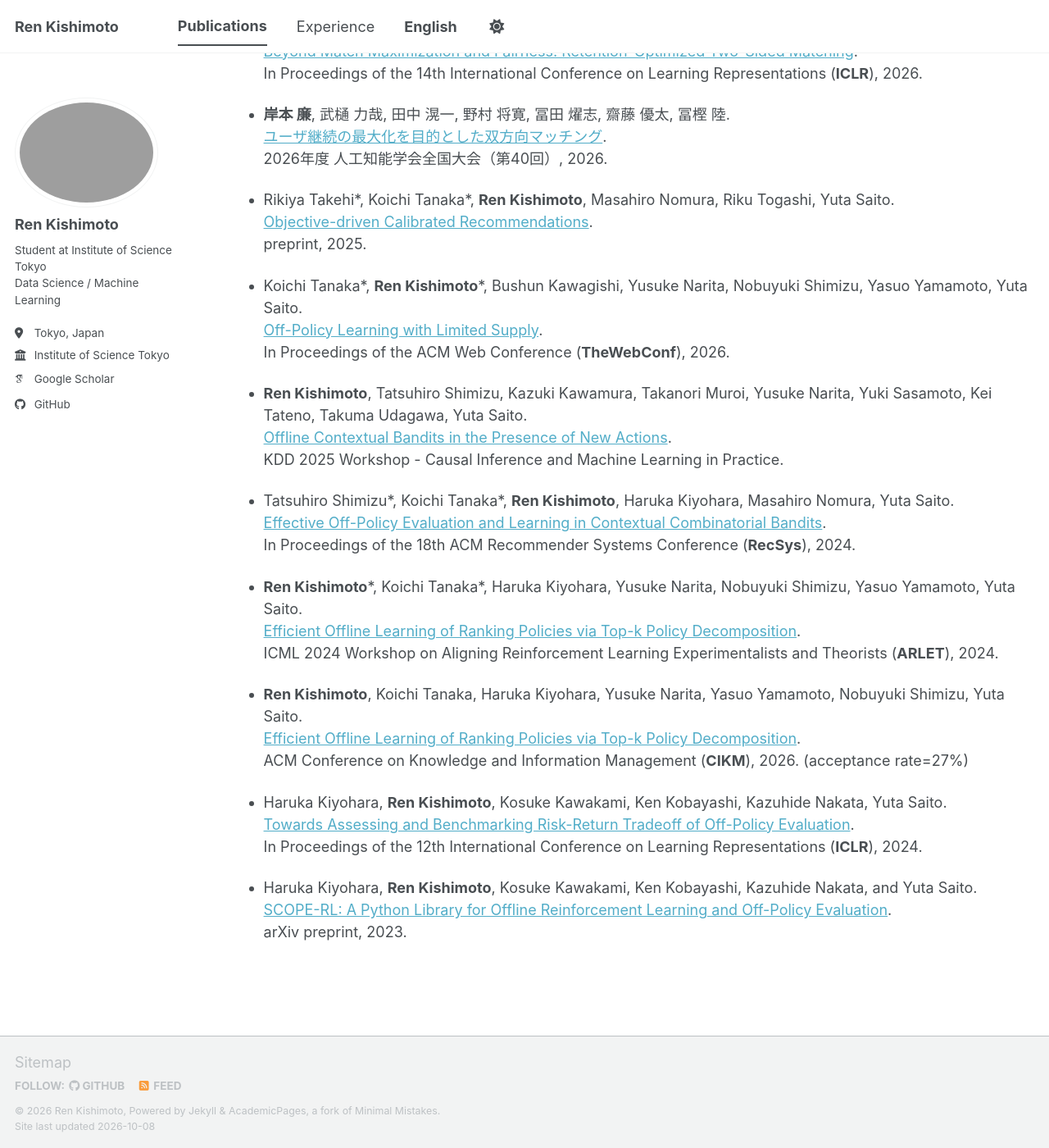
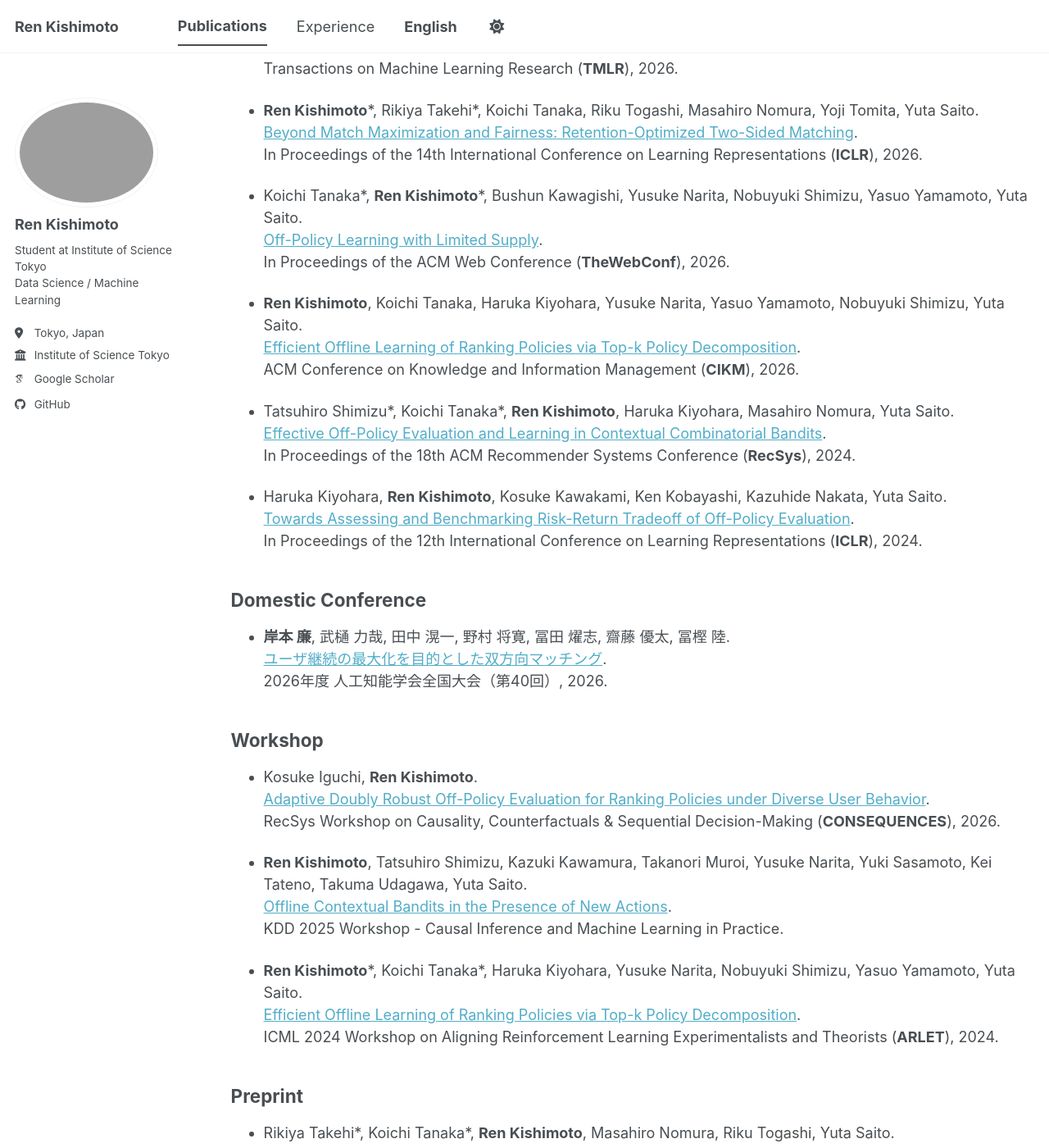
Before and after one commit to kishi6/kishi6.github.io, a Jekyll site: the page built from ja/publications.md, in a window 1280 px wide and 1400 px high, scrolled down 230 px. Shown: the whole window at 82% size. Built offline with Jekyll 4.4.1, drawn with Linux system fonts in a browser that asks for light colours; some web fonts are replaced; a script bundle is joined from its source files by our own code; library files that are not in the unit come from our copies; some of the changed text lies outside the part shown.

Commit message:
Update publications: add TMLR/CONSEQUENCES acceptances, reorganize into sections
- Add TMLR acceptance for Offline Contextual Bandits (with openreview URL)
- Update Adaptive Doubly Robust paper from arXiv preprint to RecSys CONSEQUENCES workshop
- Reorganize publications into International Conference Proceedings, Domestic Conference, Workshop, and Preprint sections
- Move JSAI 2026 to Domestic Conference section
- Remove CIKM acceptance rate

Co-Authored-By: Claude Sonnet 4.6 <noreply@anthropic.com>

```diff
--- a/ja/publications.md
+++ b/ja/publications.md
@@ -7,51 +7,60 @@ author_profile: true
 
 {% include base_path %}
 
-* Kosuke Iguchi, **Ren Kishimoto**.
-    <br>[Adaptive Doubly Robust Off-Policy Evaluation for Ranking Policies under Diverse User Behavior](https://arxiv.org/pdf/2608.29600).
-    <br>arXiv preprint, 2026.
+## International Conference Proceedings
 
-
+* **Ren Kishimoto**, Tatsuhiro Shimizu, Kazuki Kawamura, Takanori Muroi, Yusuke Narita, Yuki Sasamoto, Kei Tateno, Takuma Udagawa, Yuta Saito.
+    <br>[Offline Contextual Bandits in the Presence of New Actions](https://openreview.net/pdf?id=3YTlnocq4P).
+    <br>Transactions on Machine Learning Research (**TMLR**), 2026.
 
 * **Ren Kishimoto**\*, Rikiya Takehi\*, Koichi Tanaka, Riku Togashi, Masahiro Nomura, Yoji Tomita, Yuta Saito.
     <br>[Beyond Match Maximization and Fairness: Retention-Optimized Two-Sided Matching](https://openreview.net/forum?id=g2cZaKmRrc).
     <br>In Proceedings of the 14th International Conference on Learning Representations (**ICLR**), 2026.
 
-* **岸本 廉**, 武樋 力哉, 田中 滉一, 野村 将寛, 冨田 燿志, 齋藤 優太, 冨樫 陸.
-    <br>[ユーザ継続の最大化を目的とした双方向マッチング](https://pub.confit.atlas.jp/ja/event/jsai2026/presentation/1G3-OS-13a-06).
-    <br>2026年度 人工知能学会全国大会（第40回）, 2026.
-
-* Rikiya Takehi\*, Koichi Tanaka\*, **Ren Kishimoto**, Masahiro Nomura, Riku Togashi, Yuta Saito.
-    <br>[Objective-driven Calibrated Recommendations](https://drive.google.com/file/d/1-kSRjOcvsKpC07G3gScR-W36wq9FIuMi/view).
-    <br>preprint, 2025.
-
 * Koichi Tanaka\*, **Ren Kishimoto**\*, Bushun Kawagishi, Yusuke Narita, Nobuyuki Shimizu, Yasuo Yamamoto, Yuta Saito.
     <br>[Off-Policy Learning with Limited Supply](https://arxiv.org/pdf/2603.18702).
     <br>In Proceedings of the ACM Web Conference (**TheWebConf**), 2026.
 
-* **Ren Kishimoto**, Tatsuhiro Shimizu, Kazuki Kawamura, Takanori Muroi, Yusuke Narita, Yuki Sasamoto, Kei Tateno, Takuma Udagawa, Yuta Saito.
-    <br>[Offline Contextual Bandits in the Presence of New Actions](https://causal-machine-learning.github.io/kdd2025-workshop/papers/2.pdf).
-    <br>KDD 2025 Workshop - Causal Inference and Machine Learning in Practice.
-
-
+* **Ren Kishimoto**, Koichi Tanaka, Haruka Kiyohara, Yusuke Narita, Yasuo Yamamoto, Nobuyuki Shimizu, Yuta Saito.
+    <br>[Efficient Offline Learning of Ranking Policies via Top-k Policy Decomposition](https://openreview.net/pdf?id=Yllb5MyFSF).
+    <br>ACM Conference on Knowledge and Information Management (**CIKM**), 2026.
 
 * Tatsuhiro Shimizu\*, Koichi Tanaka\*, **Ren Kishimoto**, Haruka Kiyohara, Masahiro Nomura, Yuta Saito.
     <br>[Effective Off-Policy Evaluation and Learning in Contextual Combinatorial Bandits](https://dl.acm.org/doi/10.1145/3640457.3688099).
     <br>In Proceedings of the 18th ACM Recommender Systems Conference (**RecSys**), 2024.
-
-* **Ren Kishimoto**\*, Koichi Tanaka\*, Haruka Kiyohara, Yusuke Narita, Nobuyuki Shimizu, Yasuo Yamamoto, Yuta Saito.
-    <br>[Efficient Offline Learning of Ranking Policies via Top-k Policy Decomposition](https://openreview.net/pdf?id=Yllb5MyFSF).
-    <br>ICML 2024 Workshop on Aligning Reinforcement Learning Experimentalists and Theorists (**ARLET**), 2024.
-
-* **Ren Kishimoto**, Koichi Tanaka, Haruka Kiyohara, Yusuke Narita, Yasuo Yamamoto, Nobuyuki Shimizu, Yuta Saito.
-    <br>[Efficient Offline Learning of Ranking Policies via Top-k Policy Decomposition](https://openreview.net/pdf?id=Yllb5MyFSF).
-    <br>ACM Conference on Knowledge and Information Management (**CIKM**), 2026. (acceptance rate=27%)
 
 * Haruka Kiyohara, **Ren Kishimoto**, Kosuke Kawakami, Ken Kobayashi, Kazuhide Nakata, Yuta Saito.
     <br>[Towards Assessing and Benchmarking Risk-Return Tradeoff of Off-Policy Evaluation](https://openreview.net/pdf?id=ycF7mKfVGO).
     <br>In Proceedings of the 12th International Conference on Learning Representations (**ICLR**), 2024.
 
 
+## Domestic Conference
+
+* **岸本 廉**, 武樋 力哉, 田中 滉一, 野村 将寛, 冨田 燿志, 齋藤 優太, 冨樫 陸.
+    <br>[ユーザ継続の最大化を目的とした双方向マッチング](https://pub.confit.atlas.jp/ja/event/jsai2026/presentation/1G3-OS-13a-06).
+    <br>2026年度 人工知能学会全国大会（第40回）, 2026.
+
+
+## Workshop
+
+* Kosuke Iguchi, **Ren Kishimoto**.
+    <br>[Adaptive Doubly Robust Off-Policy Evaluation for Ranking Policies under Diverse User Behavior](https://arxiv.org/pdf/2608.29600).
+    <br>RecSys Workshop on Causality, Counterfactuals & Sequential Decision-Making (**CONSEQUENCES**), 2026.
+
+* **Ren Kishimoto**, Tatsuhiro Shimizu, Kazuki Kawamura, Takanori Muroi, Yusuke Narita, Yuki Sasamoto, Kei Tateno, Takuma Udagawa, Yuta Saito.
+    <br>[Offline Contextual Bandits in the Presence of New Actions](https://causal-machine-learning.github.io/kdd2025-workshop/papers/2.pdf).
+    <br>KDD 2025 Workshop - Causal Inference and Machine Learning in Practice.
+
+* **Ren Kishimoto**\*, Koichi Tanaka\*, Haruka Kiyohara, Yusuke Narita, Nobuyuki Shimizu, Yasuo Yamamoto, Yuta Saito.
+    <br>[Efficient Offline Learning of Ranking Policies via Top-k Policy Decomposition](https://openreview.net/pdf?id=Yllb5MyFSF).
+    <br>ICML 2024 Workshop on Aligning Reinforcement Learning Experimentalists and Theorists (**ARLET**), 2024.
+
+
+## Preprint
+
+* Rikiya Takehi\*, Koichi Tanaka\*, **Ren Kishimoto**, Masahiro Nomura, Riku Togashi, Yuta Saito.
+    <br>[Objective-driven Calibrated Recommendations](https://drive.google.com/file/d/1-kSRjOcvsKpC07G3gScR-W36wq9FIuMi/view).
+    <br>preprint, 2025.
 
 * Haruka Kiyohara, **Ren Kishimoto**, Kosuke Kawakami, Ken Kobayashi, Kazuhide Nakata, and Yuta Saito.
     <br>[SCOPE-RL: A Python Library for Offline Reinforcement Learning and Off-Policy Evaluation](https://arxiv.org/abs/2311.18206).
```
Also changed, not shown: en/publications.md (+35 -23 lines).
